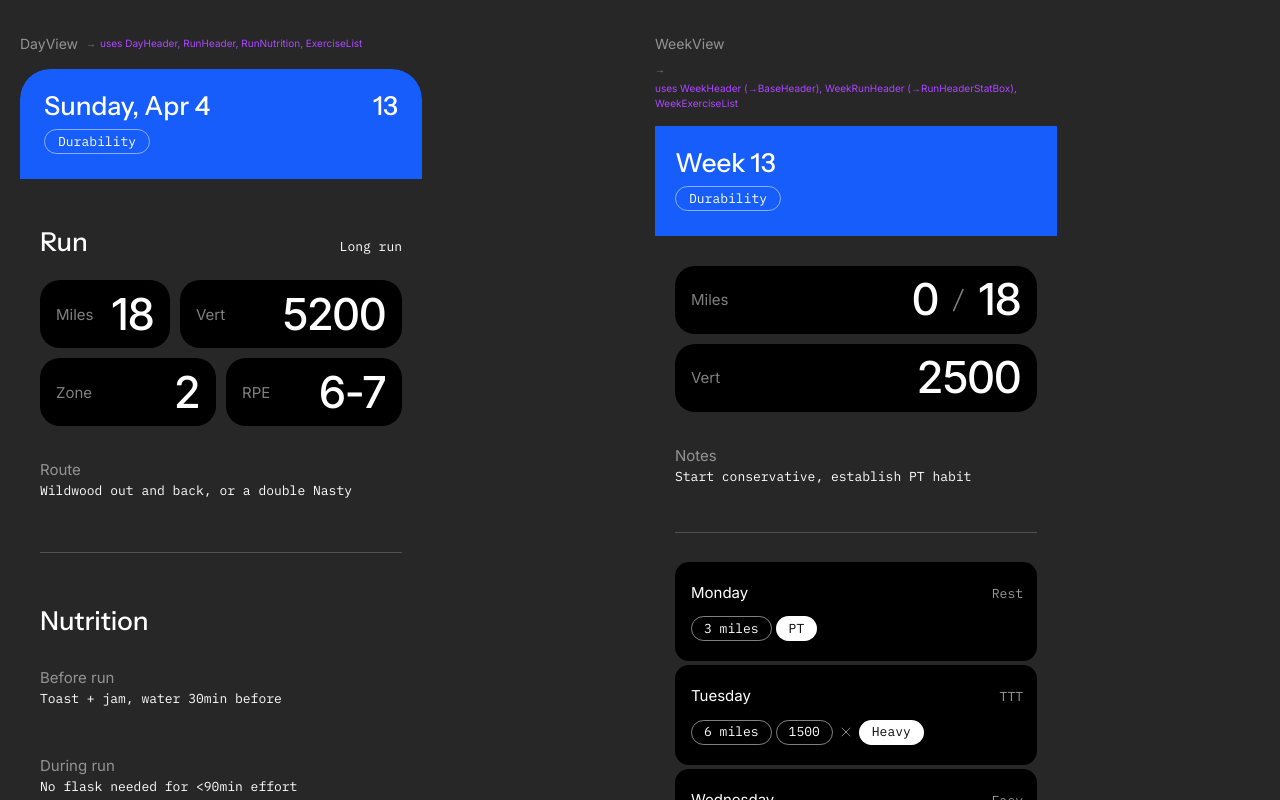
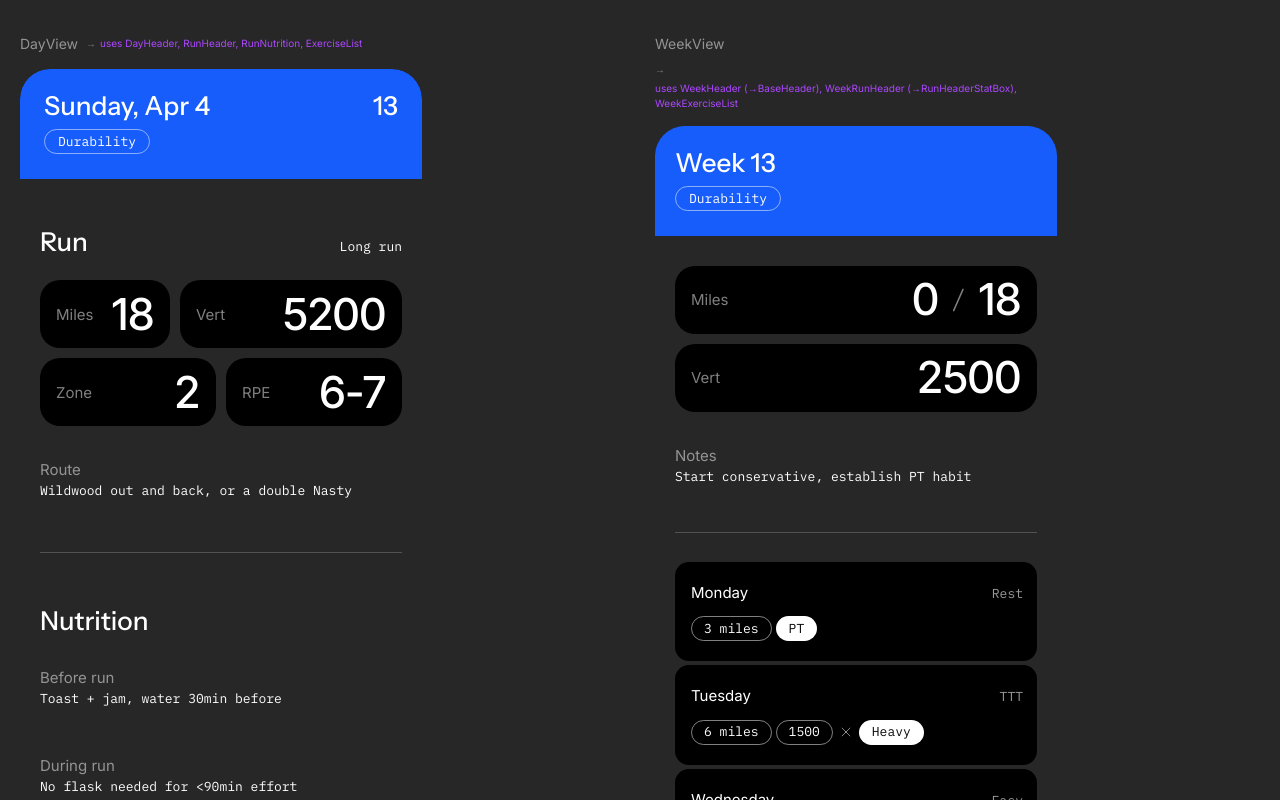
Before and after one commit to jonaschafer/protocol, a Next.js app: page /overview in a window 1280 px wide. Shown: the part 6620-7420 px from the top of the page. Built offline with nearby package versions, Linux system fonts and the light colour scheme.

Commit message:
Add border radius to WeekView to match DayView styling

```diff
--- a/app/components/WeekView.tsx
+++ b/app/components/WeekView.tsx
@@ -41,7 +41,9 @@ export function WeekView({
         width: '100%',
         minHeight: '100vh',
         position: 'relative',
-        background: '#272727'
+        backgroundColor: '#272727',
+        borderRadius: '30px',
+        overflow: 'hidden'
       }}
       data-name="weekView"
     >
```
